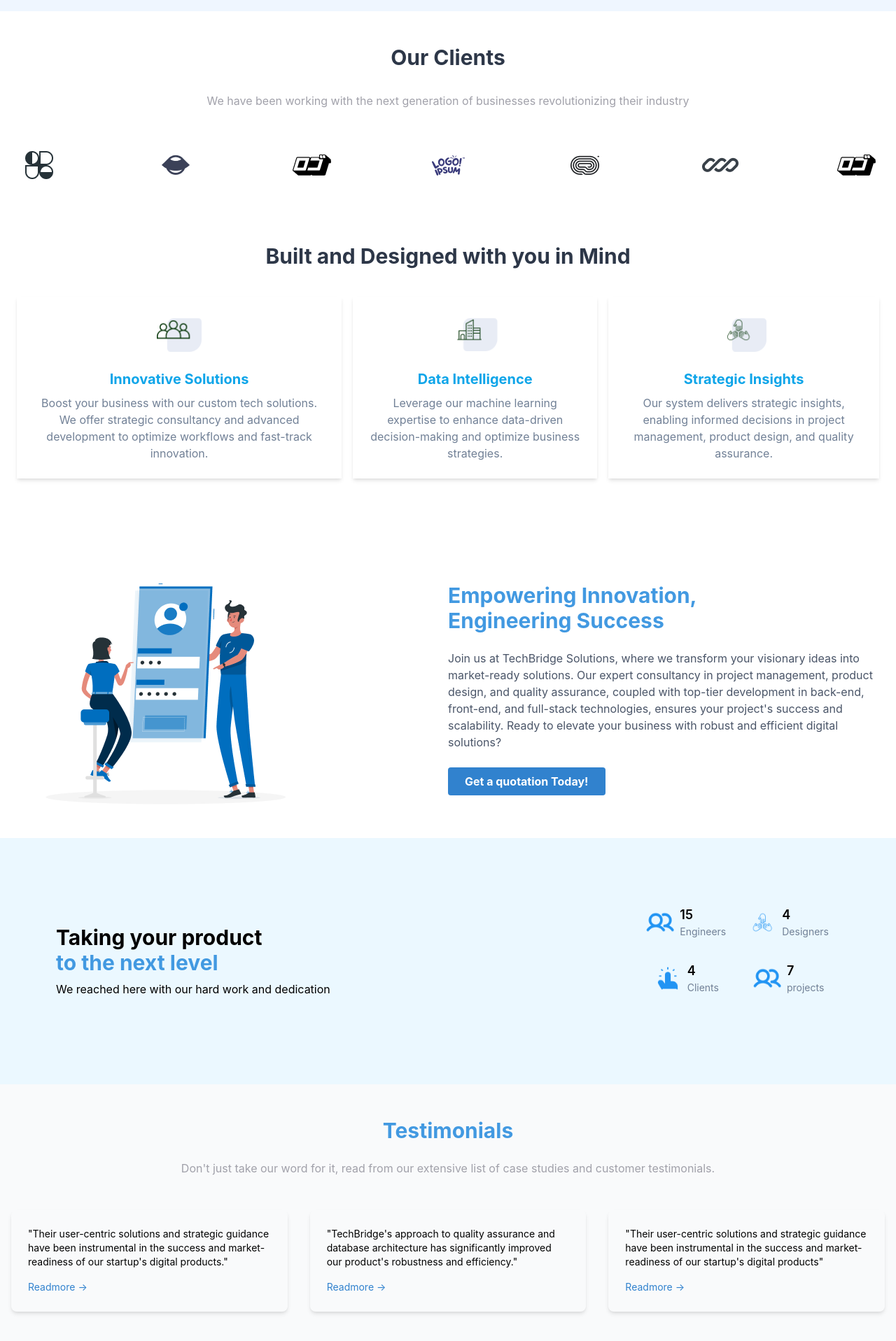
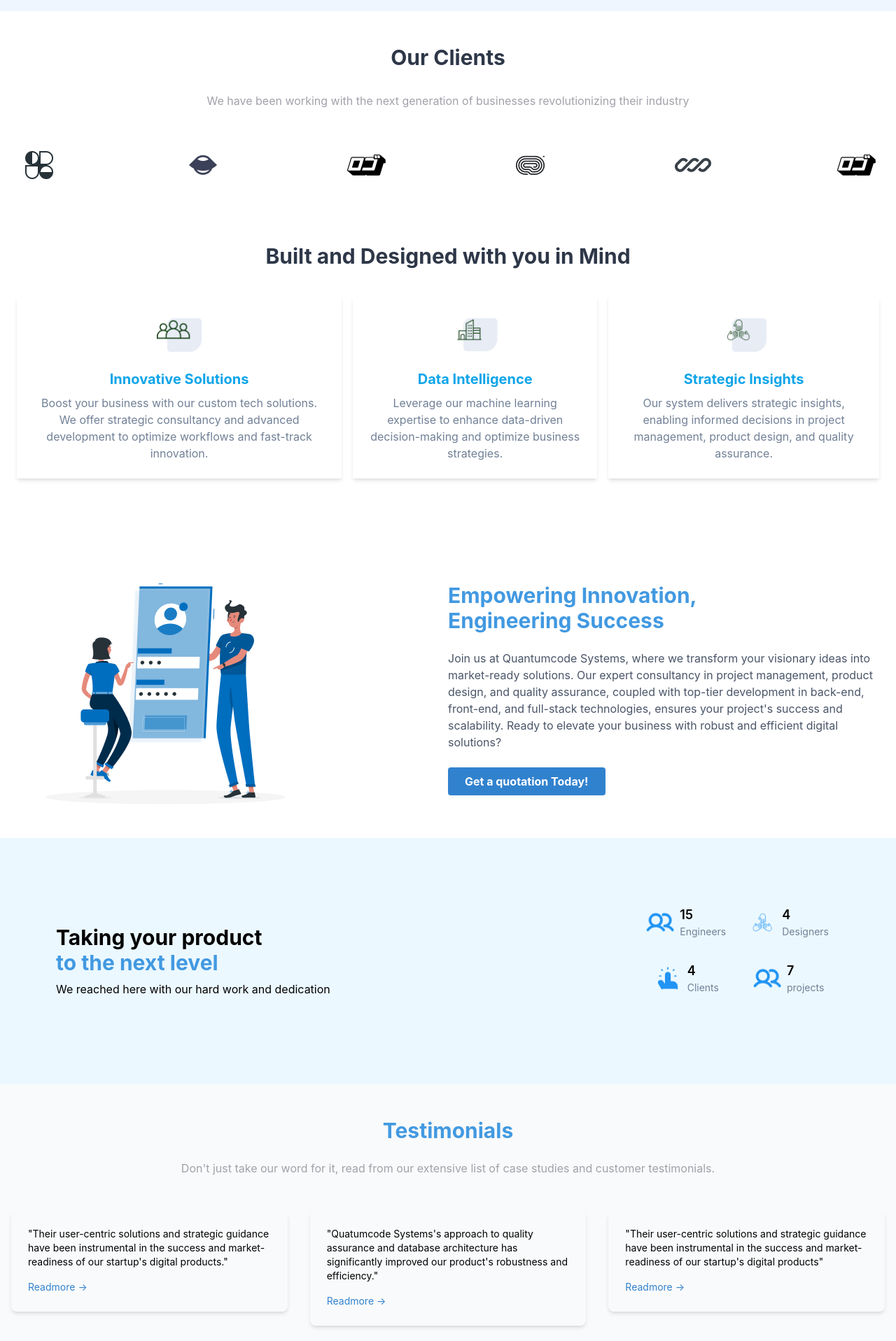
Before and after one commit to Gibson10/techbridge, a React (Create React App) app: page / in a window 1280 px wide. Shown: the part 880-2797 px from the top of the page at 70% size. Built offline with nearby package versions, Linux system fonts and the light colour scheme.

Commit message:
updated to quantumcode systems

```diff
--- a/src/App.js
+++ b/src/App.js
@@ -26,7 +26,7 @@ function App() {
     <div>
       <meta charSet="UTF-8" />
       <meta name="viewport" content="width=device-width, initial-scale=1.0" />
-      <title>Techbridge</title>
+      <title>QUANTUMCODE Systems</title>
       {/*
     For more customization options, we would advise
     you to build your TailwindCSS from the source.
@@ -60,7 +60,7 @@ function App() {
                 <path d="M87 68.732l9.926 17.143 29.893-51.59L174.15 116H194L126.817 0z" />
               </g>
             </svg> */}
-            <img src="logo.png"></img>
+            QUANTUMCODE
           </a>
           <nav
             id="nav"
@@ -112,7 +112,7 @@ function App() {
         <div className="container flex flex-col justify-between max-w-6xl px-4 mx-auto overflow-hidden lg:flex-row">
           <div className="w-full pl-12 mr-4 text-left lg:w-1/4 sm:text-center sm:pl-0 lg:text-left">
             <p className="pt-4   text-center text-white ">
-              © 2020 TechBridge. All rights reserved.
+              © 2020 QUANTUMCODE Systems. All rights reserved.
             </p>
           </div>
           <div className="block w-full pl-10 mt-6 text-sm lg:w-3/4 sm:flex lg:mt-0">
--- a/src/Components/ClientSection.js
+++ b/src/Components/ClientSection.js
@@ -21,9 +21,6 @@ const ServicesSection = () => {
             </div>
             <div className="w-16 h-16  flex items-center justify-center">
               <img src="icons/icon3.png" alt="Placeholder" />
-            </div>
-            <div className="w-16 h-16  flex items-center justify-center">
-              <img src="icons/icon4.png" alt="Placeholder" />
             </div>
             <div className="w-16 h-16  flex items-center justify-center">
               <img src="icons/icon5.png" alt="Placeholder" />
--- a/src/Components/InfoSection.js
+++ b/src/Components/InfoSection.js
@@ -18,7 +18,7 @@ const InfoSection = () => {
             Engineering Success
           </h2>
           <p className="text-gray-700 mb-6">
-            Join us at TechBridge Solutions, where we transform your visionary
+            Join us at Quantumcode Systems, where we transform your visionary
             ideas into market-ready solutions. Our expert consultancy in project
             management, product design, and quality assurance, coupled with
             top-tier development in back-end, front-end, and full-stack
--- a/src/Components/TestimonialsSection.js
+++ b/src/Components/TestimonialsSection.js
@@ -23,7 +23,7 @@ const TestimonialsSection = () => {
     },
     {
       quote:
-        "TechBridge's approach to quality assurance and database architecture has significantly improved our product's robustness and efficiency.",
+        "Quatumcode Systems's approach to quality assurance and database architecture has significantly improved our product's robustness and efficiency.",
     },
     {
       quote:
```
